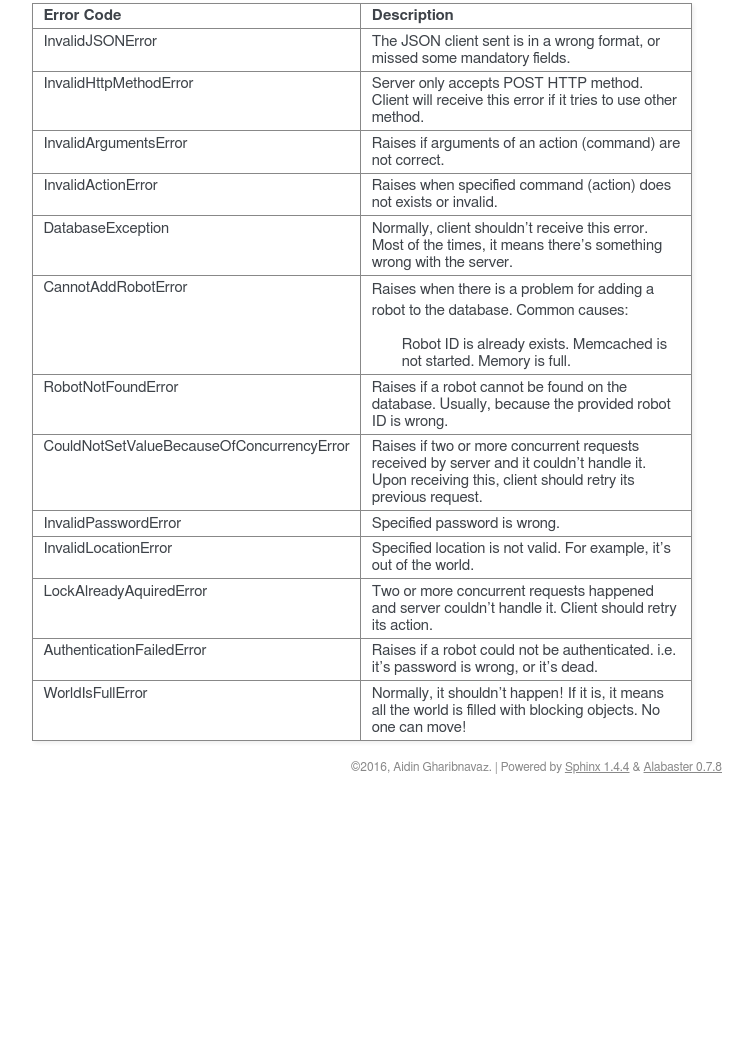
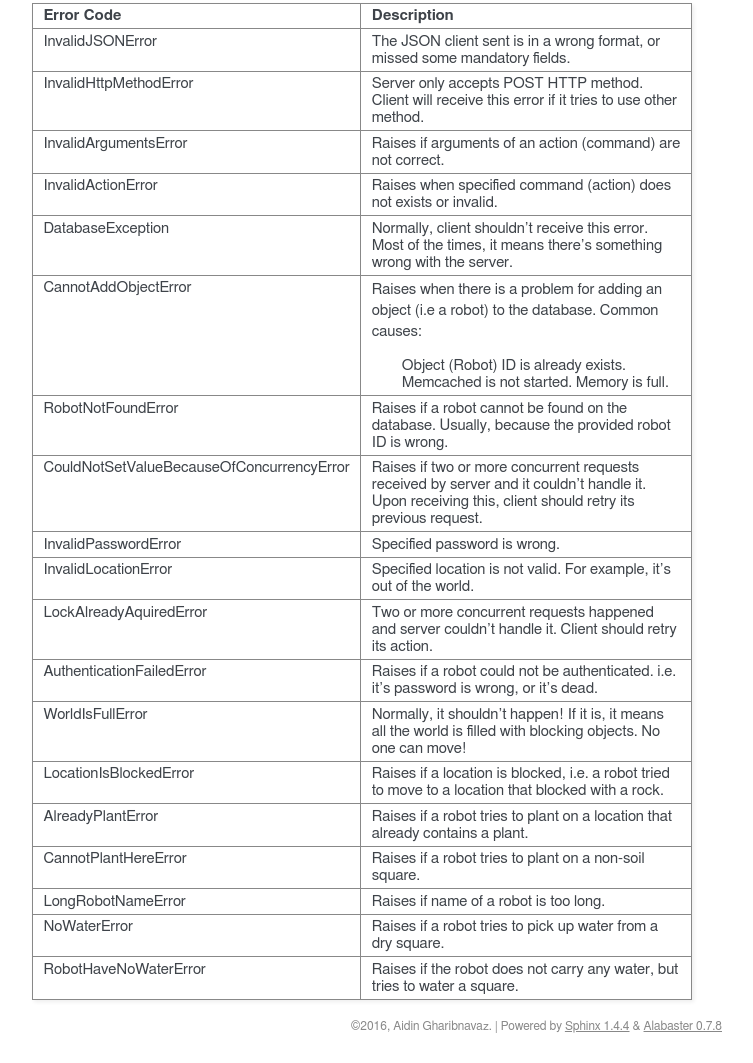
Before and after one commit to aidin36/beneath-a-binary-sky, a plain HTML site: page api.html in a window 1280 px wide. Shown: the part 296-1359 px from the top of the page, without its empty margins (388-1141 px from the left). Before the commit the page ends 1100 px from the top, so only its background shows below. Drawn offline with Linux system fonts and the light colour scheme.

Commit message:
Updated.

```diff
--- a/api.html
+++ b/api.html
@@ -86,11 +86,11 @@
 <tr class="row-even"><td>DatabaseException</td>
 <td>Normally, client shouldn&#8217;t receive this error. Most of the times, it means there&#8217;s something wrong with the server.</td>
 </tr>
-<tr class="row-odd"><td>CannotAddRobotError</td>
-<td><p class="first">Raises when there is a problem for adding a robot to the database.
+<tr class="row-odd"><td>CannotAddObjectError</td>
+<td><p class="first">Raises when there is a problem for adding an object (i.e a robot) to the database.
 Common causes:</p>
 <blockquote class="last">
-<div>Robot ID is already exists.
+<div>Object (Robot) ID is already exists.
 Memcached is not started.
 Memory is full.</div></blockquote>
 </td>
@@ -115,6 +115,24 @@ Memory is full.</div></blockquote>
 </tr>
 <tr class="row-even"><td>WorldIsFullError</td>
 <td>Normally, it shouldn&#8217;t happen! If it is, it means all the world is filled with blocking objects. No one can move!</td>
+</tr>
+<tr class="row-odd"><td>LocationIsBlockedError</td>
+<td>Raises if a location is blocked, i.e. a robot tried to move to a location that blocked with a rock.</td>
+</tr>
+<tr class="row-even"><td>AlreadyPlantError</td>
+<td>Raises if a robot tries to plant on a location that already contains a plant.</td>
+</tr>
+<tr class="row-odd"><td>CannotPlantHereError</td>
+<td>Raises if a robot tries to plant on a non-soil square.</td>
+</tr>
+<tr class="row-even"><td>LongRobotNameError</td>
+<td>Raises if name of a robot is too long.</td>
+</tr>
+<tr class="row-odd"><td>NoWaterError</td>
+<td>Raises if a robot tries to pick up water from a dry square.</td>
+</tr>
+<tr class="row-even"><td>RobotHaveNoWaterError</td>
+<td>Raises if the robot does not carry any water, but tries to water a square.</td>
 </tr>
 </tbody>
 </table>
```
Also changed, not shown: index.html (+10 -1 lines), searchindex.js (+1 -1 lines), _sources/api.txt (added), _sources/index.txt.
